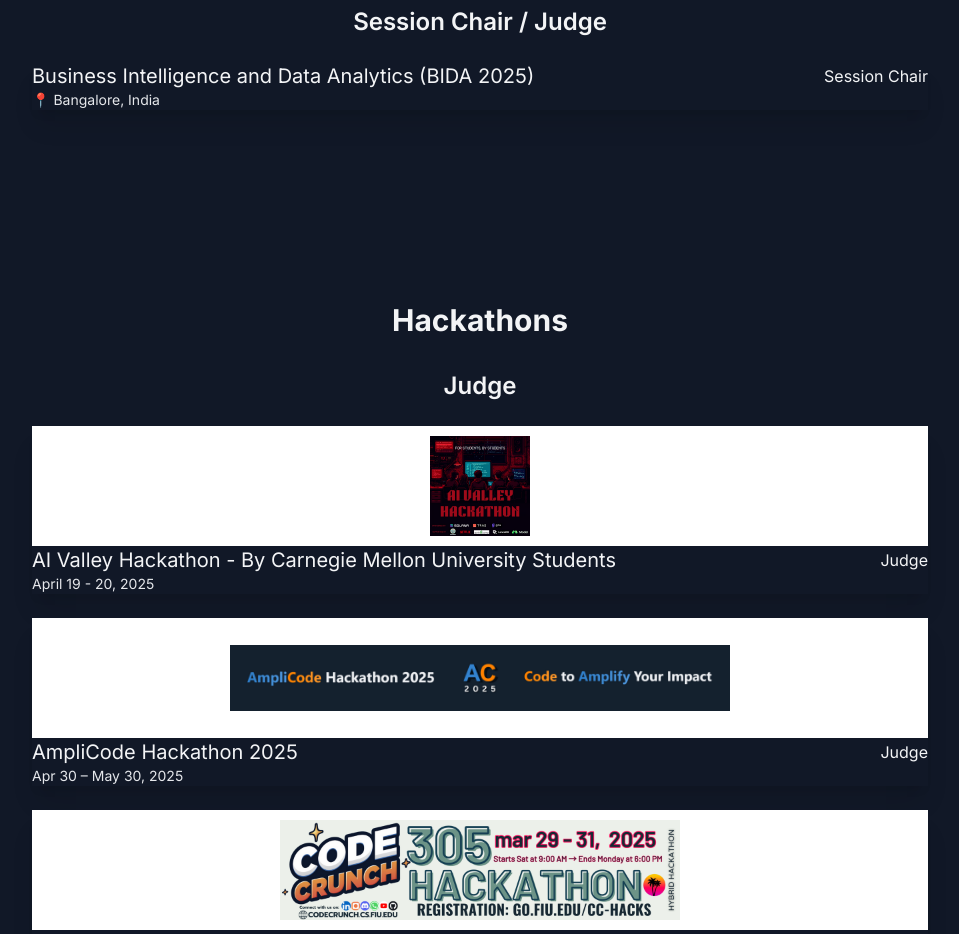
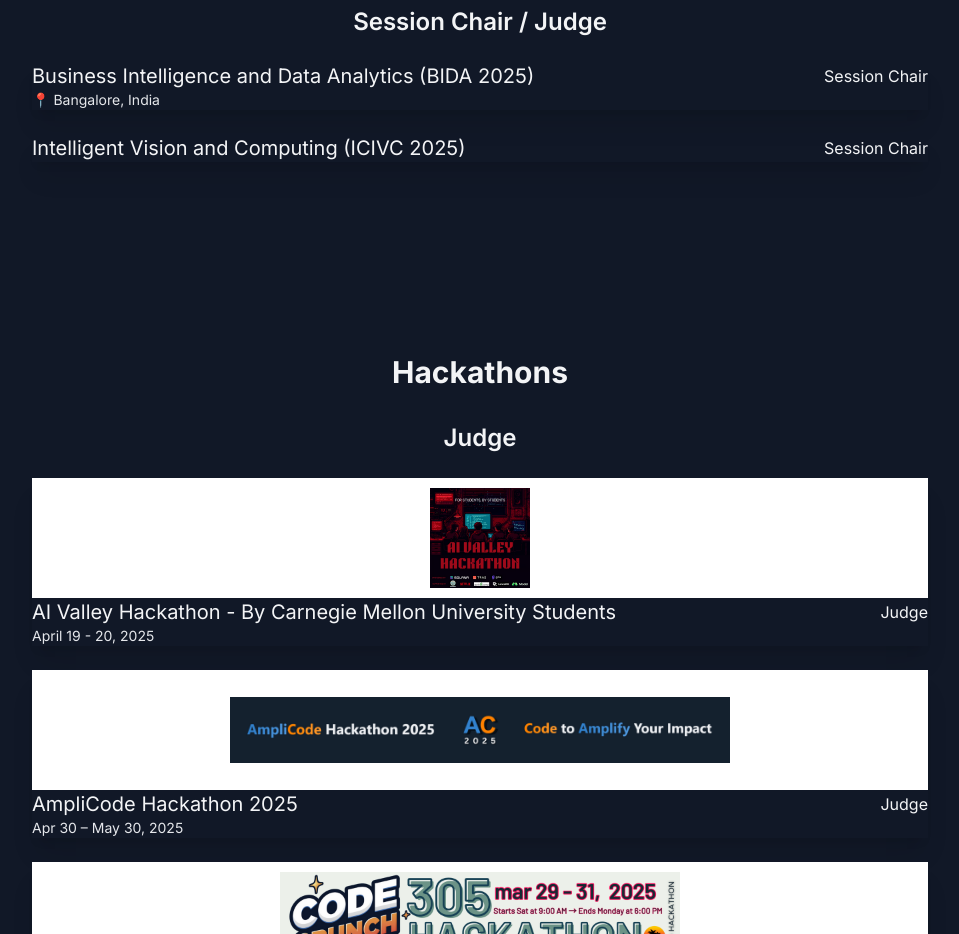
Before and after one commit to ashwindas/ashwindas.github.io, a Next.js app: page / in a window 1280 px wide. Shown: the part 3260-4194 px from the top of the page, without its empty margins (160-1119 px from the left). Built offline with nearby package versions, Linux system fonts and the light colour scheme.

Commit message:
Add Session Chair card for ICIVC 2025 under Conferences

```diff
--- a/src/app/page.tsx
+++ b/src/app/page.tsx
@@ -407,6 +407,19 @@
                   </p>
                 </div>
               </a>
+              <a
+                href="https://scrs.in/conference/icivc2025"
+                target="_blank"
+                rel="noopener noreferrer"
+                className="card bg-base-300 dark:bg-base-300 shadow-xl hover:shadow-2xl transition-shadow cursor-pointer overflow-hidden"
+              >
+                <div className="card-body">
+                  <div className="flex items-center justify-between">
+                    <h3 className="card-title text-xl text-base-content dark:text-gray-100">Intelligent Vision and Computing (ICIVC 2025)</h3>
+                    <div className="badge badge-primary">Session Chair</div>
+                  </div>
+                </div>
+              </a>
             </div>
             </div>
           </div>
```
